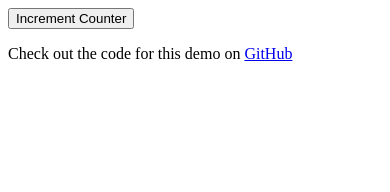
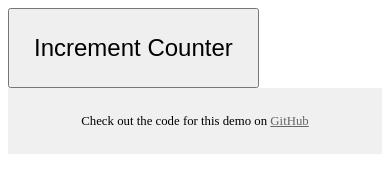
Before and after one commit to cjsedwards/zero-downtime-demo, a website: page public/index.html in a window 390 px wide. Drawn offline with Linux system fonts and the light colour scheme.

Commit message:
Format better on mobile devices

```diff
--- a/public/index.html
+++ b/public/index.html
@@ -3,9 +3,27 @@
 <head>
     <meta charset="UTF-8">
     <title>Increment Counter</title>
+    <meta name="viewport" content="width=device-width, initial-scale=1.0">
     <style>
         #counterText {
             display: none;
+            font-size: 1.5em;
+        }
+
+        button {
+            font-size: 1.5em;
+            padding: 1em;
+        }
+
+        footer {
+            font-size: 0.8em;
+            text-align: center;
+            padding: 1em;
+            background-color: #f0f0f0;
+        }
+
+        footer a {
+            color: #666;
         }
     </style>
 </head>
```
Lines whose indentation alone changed are shown as unchanged.
